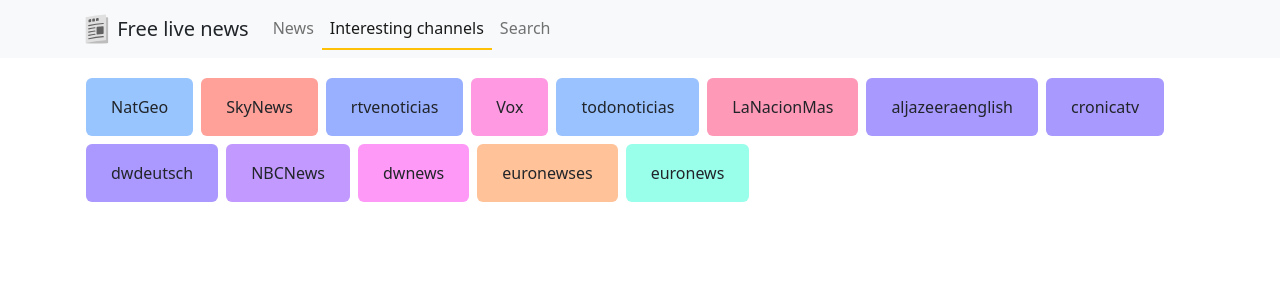
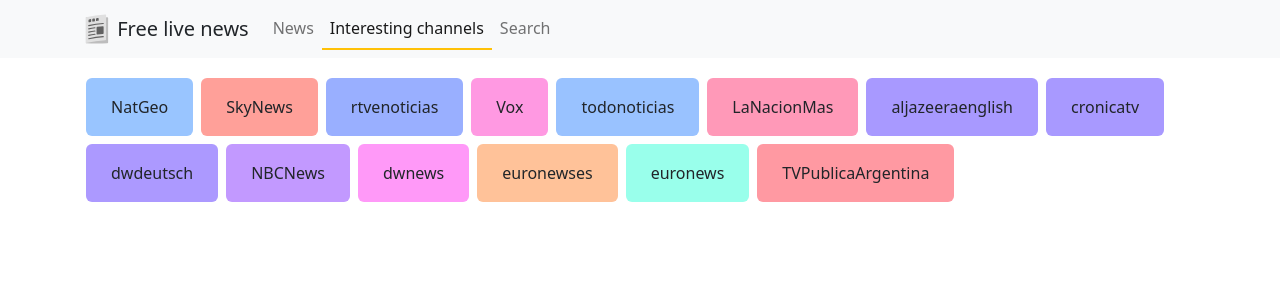
Before and after one commit to omirete/free-live-news, a React (Vite) app: page /interesting-channels in a window 1280 px wide. Shown: the top 300 px of the page. Built offline with nearby package versions, Linux system fonts and the light colour scheme.

Commit message:
added new channel

```diff
--- a/public/configs/interesting_channels.json
+++ b/public/configs/interesting_channels.json
@@ -11,5 +11,6 @@
   { "channel_id": "NBCNews" },
   { "channel_id": "dwnews" },
   { "channel_id": "euronewses" },
-  { "channel_id": "euronews" }
+  { "channel_id": "euronews" },
+  { "channel_id": "TVPublicaArgentina" }
 ]
--- a/src/sections/InterestingChannels/index.tsx
+++ b/src/sections/InterestingChannels/index.tsx
@@ -9,7 +9,7 @@ const InterestingChannels: React.FC = () => {
   useEffect(() => {
     setLoading(true);
     setChannelAliases([]);
-    fetch(`configs/interesting_channels.json?v1`)
+    fetch(`configs/interesting_channels.json?v2`)
       .then((response) => response.json())
       .then((data: Array<{ channel_id: string }>) =>
         data.map((d) => d.channel_id)
```
